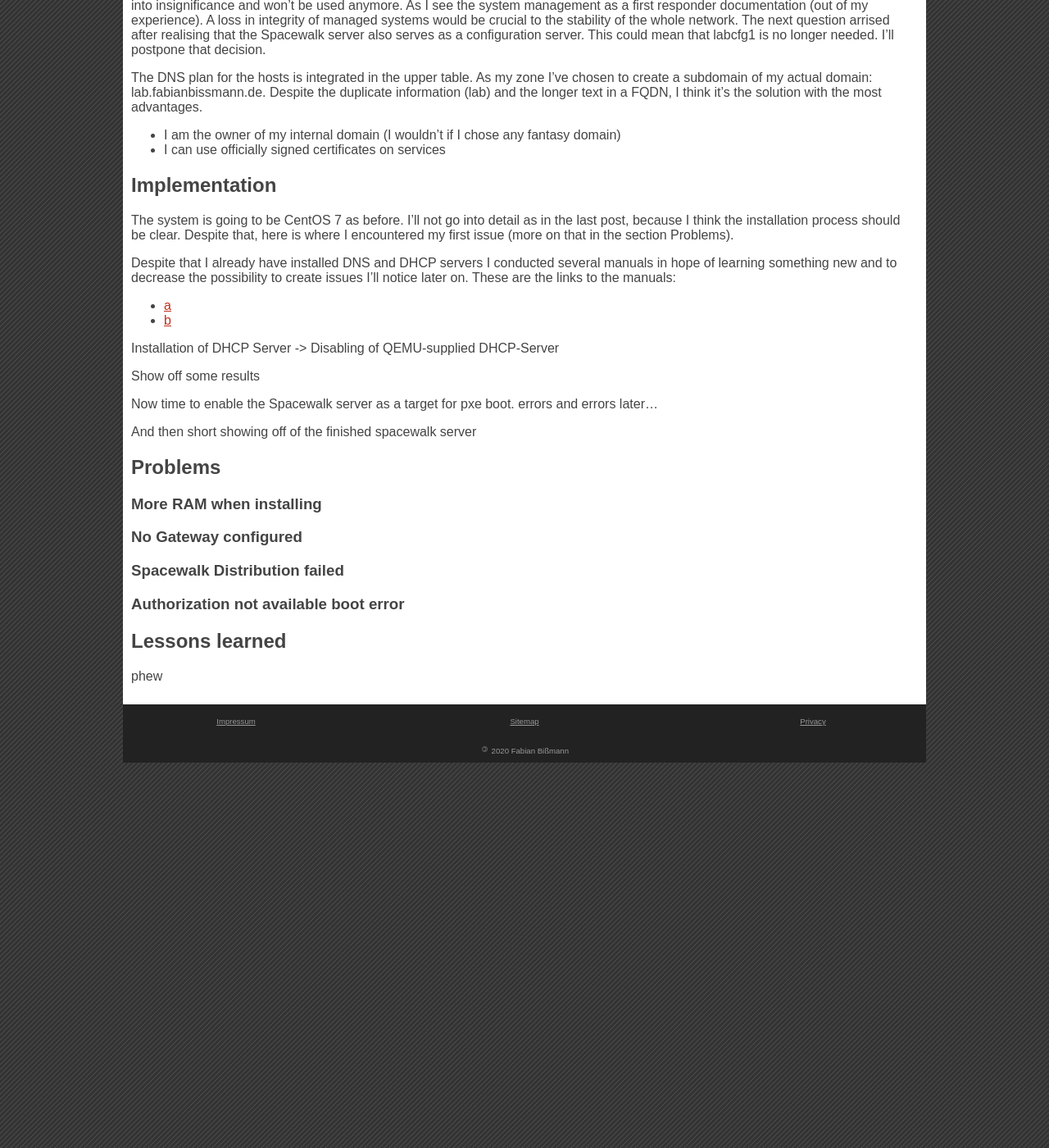
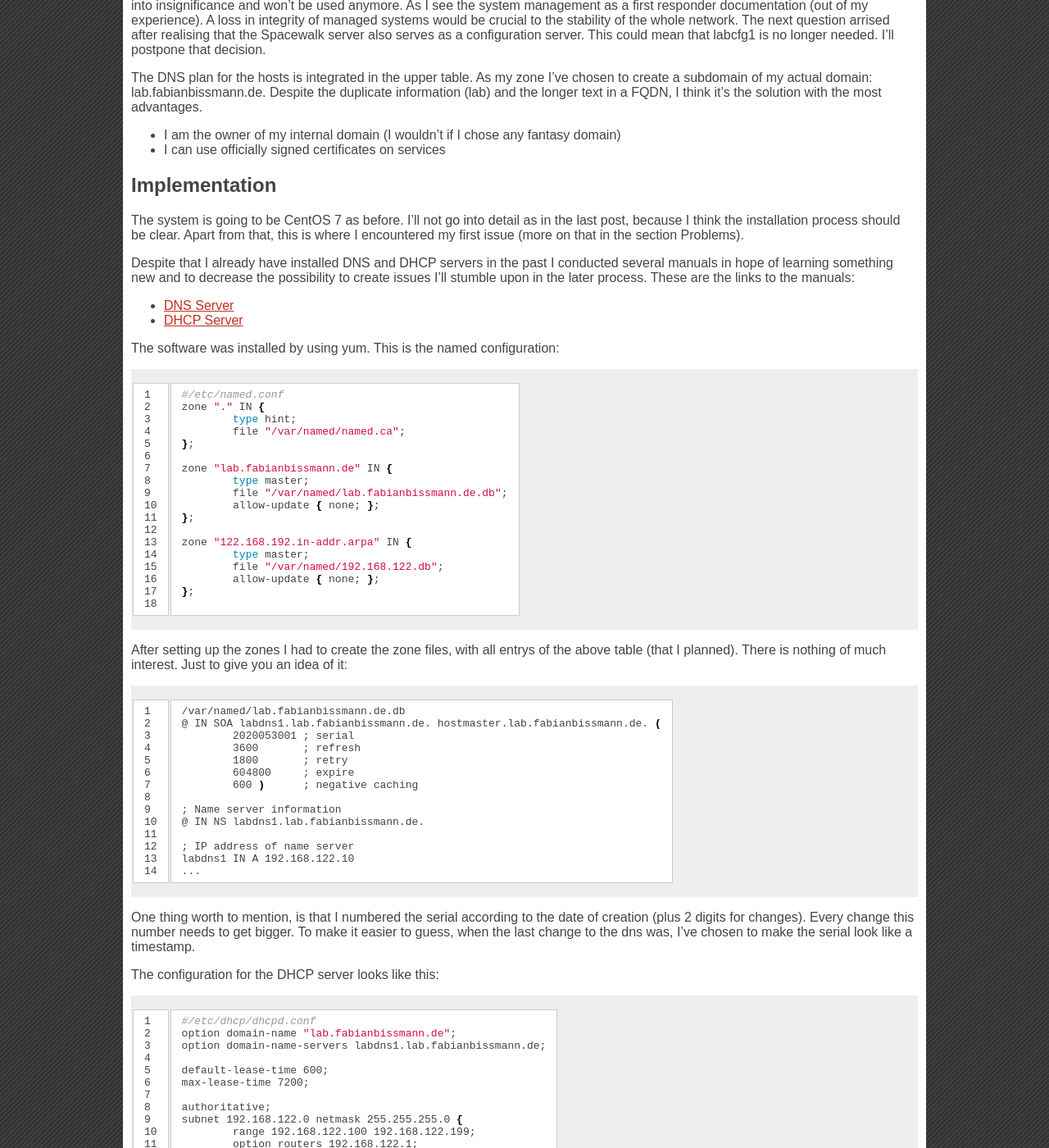
Before and after one commit to 1dollarsteak/1dollarsteak.github.io, a Jekyll site: the page built from _posts/2020-06-04-vLab-Step-2-DNS.md, in a window 1280 px wide and 1400 px high, scrolled down 1881 px. Shown: the whole window at 82% size. Built offline with Jekyll 4.4.1, drawn with Linux system fonts in a browser that asks for light colours; some of the changed text lies outside the part shown.

Commit message:
Finish implementation section

````diff
--- a/_posts/2020-06-04-vLab-Step-2-DNS.md
+++ b/_posts/2020-06-04-vLab-Step-2-DNS.md
@@ -108,26 +108,99 @@ domain)
 
 ## Implementation
 The system is going to be CentOS 7 as before. I'll not go into detail as in the
-last post, because I think the installation process should be clear. Despite
-that, here is where I encountered my first issue (more on that in the section
+last post, because I think the installation process should be clear. Apart from
+that, this is where I encountered my first issue (more on that in the section
 Problems).
 
-Despite that I already have installed DNS and DHCP servers I conducted several
-manuals in hope of learning something new and to decrease the possibility to
-create issues I'll notice later on.
+Despite that I already have installed DNS and DHCP servers in the past I
+conducted several manuals in hope of learning something new and to decrease the
+possibility to create issues I'll stumble upon in the later process.
 These are the links to the manuals:
-- [a](www.google.de)
-- [b](www.google.de)
+- [DNS Server](www.google.de)
+- [DHCP Server](www.google.de)
 
-Installation of DHCP Server
--> Disabling of QEMU-supplied DHCP-Server
+The software was installed by using yum. This is the named configuration:
+```bash
+#/etc/named.conf
+zone "." IN {
+        type hint;
+        file "/var/named/named.ca";
+};
 
-Show off some results
+zone "lab.fabianbissmann.de" IN {
+        type master;
+        file "/var/named/lab.fabianbissmann.de.db";
+        allow-update { none; };
+};
 
-Now time to enable the Spacewalk server as a target for pxe boot.
+zone "122.168.192.in-addr.arpa" IN {
+        type master;
+        file "/var/named/192.168.122.db";
+        allow-update { none; };
+};
+
+```
+After setting up the zones I had to create the zone files, with all entrys of
+the above table (that I planned). There is nothing of much interest. Just to
+give you an idea of it:
+```bash
+/var/named/lab.fabianbissmann.de.db
+@ IN SOA labdns1.lab.fabianbissmann.de. hostmaster.lab.fabianbissmann.de. (
+        2020053001 ; serial
+        3600       ; refresh
+        1800       ; retry
+        604800     ; expire
+        600 )      ; negative caching
+
+; Name server information
+@ IN NS labdns1.lab.fabianbissmann.de.
+
+; IP address of name server
+labdns1 IN A 192.168.122.10
+...
+```
+One thing worth to mention, is that I numbered the serial according to the date
+of creation (plus 2 digits for changes). Every change this number needs to get
+bigger. To make it easier to guess, when the last change to the dns was, I've
+chosen to make the serial look like a timestamp.
+
+The configuration for the DHCP server looks like this:
+```bash
+#/etc/dhcp/dhcpd.conf
+option domain-name "lab.fabianbissmann.de";
+option domain-name-servers labdns1.lab.fabianbissmann.de;
+
+default-lease-time 600;
+max-lease-time 7200;
+
+authoritative;
+subnet 192.168.122.0 netmask 255.255.255.0 {
+        range 192.168.122.100 192.168.122.199;
+        option routers 192.168.122.1;
+        option broadcast-address 192.168.122.255;
+        next-server 192.168.122.20;
+        filename "/pxelinux.0";
+}
+```
+Also, nothing special here. The next-server is the PXE server (it's the
+Spacewalk server). It's advised to disable the QEMU-internal dhcp server (if
+started before). For this to achieve, I had to edit the network configuration
+of the virtual network via the virsh application and delete the dhcp part.
+
+Now time to enable the Spacewalk server as a target for PXE.
 errors and errors later...
+The last step was to enable the Spacewalk server as a target for the PXE
+feature. For it to set up, I had to download a CentOS ISO and mount it inside
+the labsmt1 server. After that, I should be able to configure a distribution,
+with the mounted ISO as a path to the boot image inside. It turned out that:
+1. ISO files (loop devices) get mounted read only
+2. SELinux doesn't allow Spacewalk to read or access it.
 
-And then short showing off of the finished spacewalk server
+More on that in the problems section. After I overcame these *features*,
+Spacewalk was able to access the files in the mounted iso and the distribution
+was successfully set up.
+
+**Image of the created distribution**
 
 ## Problems
 ### More RAM when installing
````
Also changed, not shown: other parts of _posts/2020-06-04-vLab-Step-2-DNS.md (+1 -1 lines).
